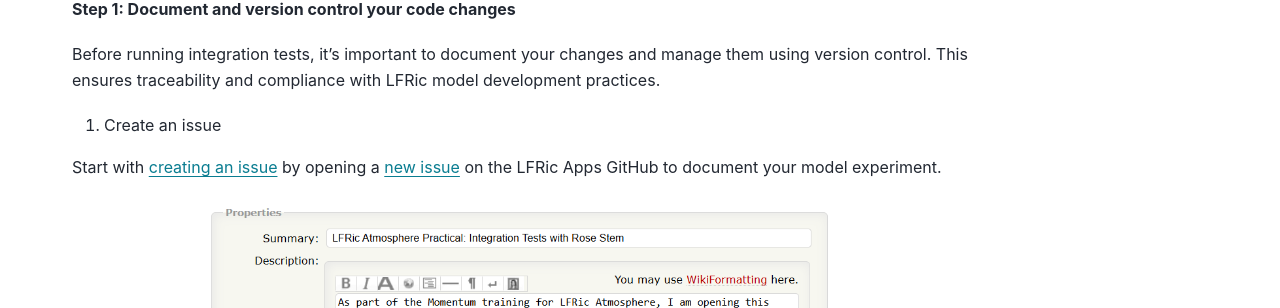
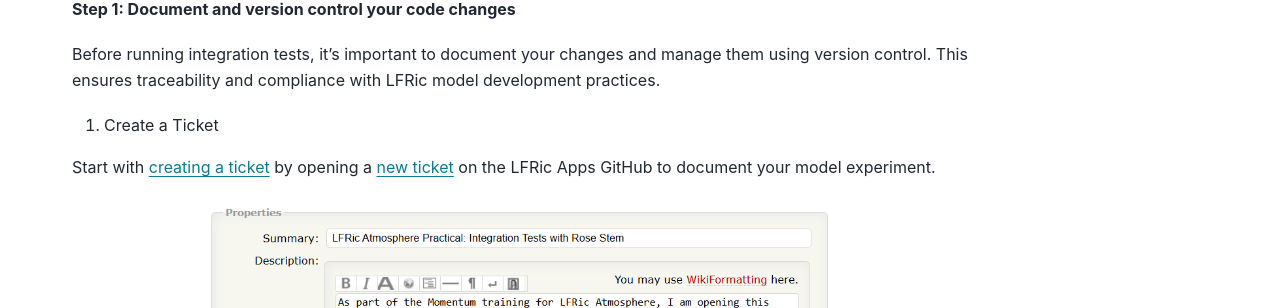
Before and after one commit to MetOffice/LFRic-Atmosphere-Training, a Sphinx documentation site: the page built from source/lfric_infrastructure/practical_stem_test.rst, in a window 1280 px wide and 900 px high, scrolled down 346 px. Shown: the part 145-453 px from the top of the window. Built offline with Sphinx 7.4.7 and the PyData theme 0.15.4, drawn with Linux system fonts in a browser that asks for light colours.

Commit message:
fix broken links

```diff
--- a/source/lfric_infrastructure/practical_stem_test.rst
+++ b/source/lfric_infrastructure/practical_stem_test.rst
@@ -11,9 +11,9 @@
 
 Before running integration tests, it's important to document your changes and manage them using version control. This ensures traceability and compliance with LFRic model development practices.
 
-1. Create an issue
+1. Create a Ticket
 
-Start with `creating an issue <https://metoffice.github.io/simulation-systems/WorkingPractices/gh_dev_init.html#create-an-issue>`_ by opening a `new issue <https://github.com/MetOffice/lfric_apps/issues>`_ on the LFRic Apps GitHub to document your model experiment.
+Start with `creating a ticket <https://metoffice.github.io/simulation-systems/WorkingPractices/working_practices.html>`_ by opening a `new ticket <https://code.metoffice.gov.uk/trac/lfric_apps/newticket>`_ on the LFRic Apps GitHub to document your model experiment.
 
 .. figure:: /_static/3/practical_rose_stem_ticket.png
   :width: 625px
@@ -24,7 +24,7 @@
 
 2. Create and checkout a branch
 
-Use `fcm bc <https://metomi.github.io/fcm/doc/user_guide/code_management.html#svn_branching>`_ to `create a branch <https://metoffice.github.io/simulation-systems/WorkingPractices/gh_dev_init.html#create-a-branch>`_:
+Use `fcm bc <https://metomi.github.io/fcm/doc/user_guide/code_management.html#svn_branching>`_ to `create a branch <https://metoffice.github.io/simulation-systems/WorkingPractices/working_practices.html>`_:
 
 .. code-block:: bash
 
```
Also changed, not shown: source/modelling/introduction/science_config/science_config.rst (line endings or trailing spaces).
